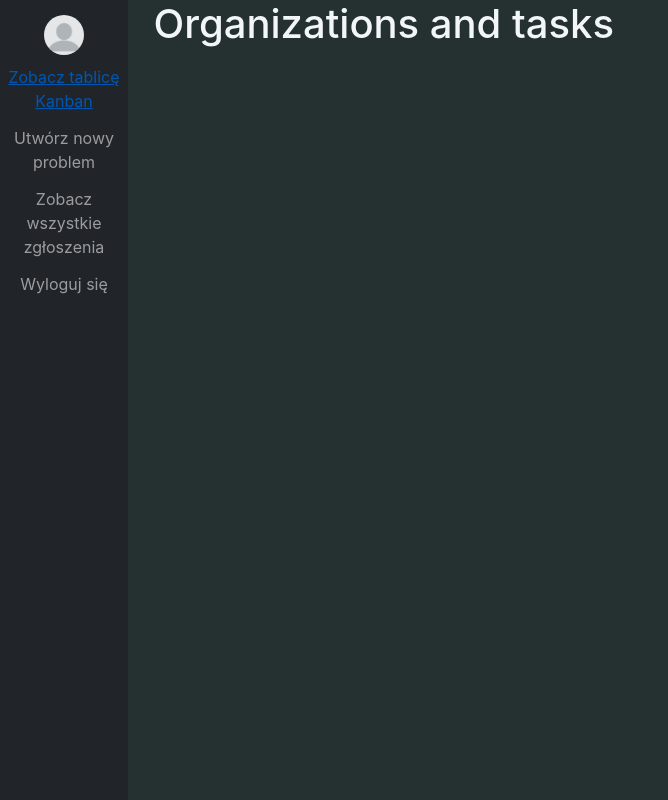
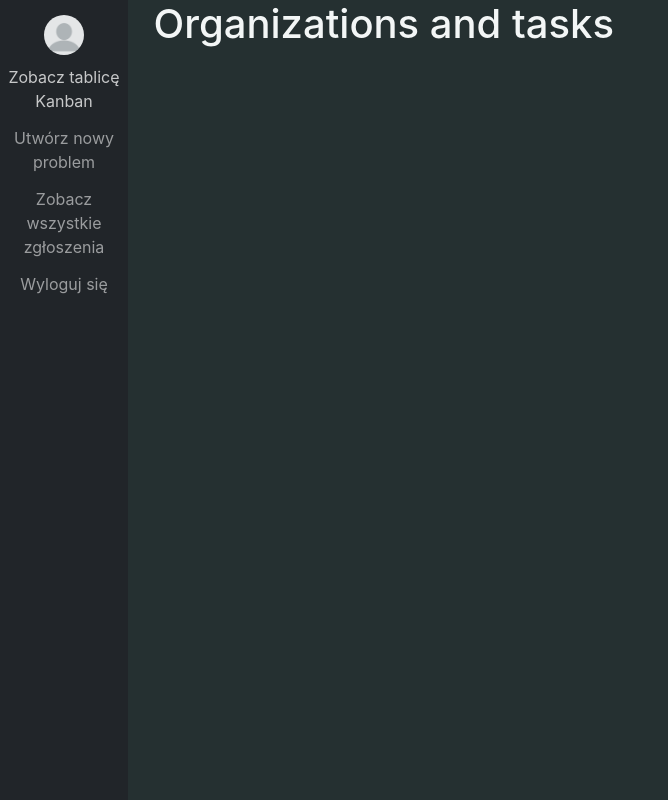
Before and after one commit to AdamJaworski/wwwijs, a Flask app: template templates/viev_all_tasks.html in a window 1280 px wide, with the pointer over the restyled element. Shown: the whole page, without its empty margins (0-668 px from the left). Run offline with Flask 3, Linux system fonts and the light colour scheme; the template is opened without the code that fills it, so the values that code supplies are empty; parts of the project's set-up code (start-up, migrations or seed data) failed here and were passed over; some libraries are stand-ins or nearby versions.

Commit message:
improved css

```diff
--- a/static/css/style_create_new_issue.css
+++ b/static/css/style_create_new_issue.css
@@ -45,6 +45,11 @@ a {
     text-decoration: none;
 }
 
+a:hover {
+    color: rgba(255, 255, 255, .75);
+    text-decoration: none;
+}
+
 .button {
     background-image: url('blank_profile.jpg');
     background-size: cover;
--- a/static/css/style_viev_all_tasks.css
+++ b/static/css/style_viev_all_tasks.css
@@ -56,6 +56,11 @@ a {
     text-decoration: none;
 }
 
+a:hover {
+    color: rgba(255, 255, 255, .75);
+    text-decoration: none;
+}
+
 .a-like {
     color: rgba(255, 255, 255, .55);
     text-decoration: none;
```
